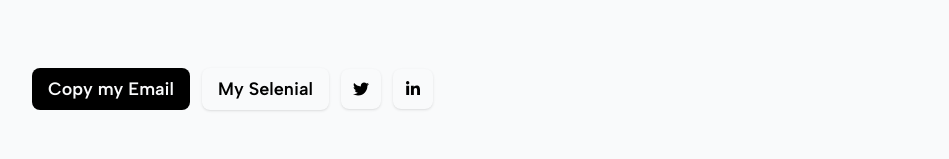
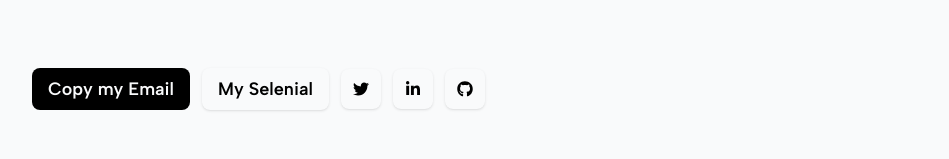
Before and after one commit to svnrnns/portfolio, a Vue app: page / in a window 1280 px wide. Shown: the part 532-691 px from the top of the page, without its empty margins (329-1278 px from the left). Built offline with nearby package versions, Linux system fonts and the light colour scheme.

Commit message:
fix: social links anchors now working properly

```diff
--- /dev/null
+++ b/src/components/iconics/GitHubIcon.vue
@@ -0,0 +1,10 @@
+<template>
+  <svg
+    xmlns="http://www.w3.org/2000/svg"
+    viewBox="0 0 496 512"
+  >
+    <path
+      d="M165.9 397.4c0 2-2.3 3.6-5.2 3.6-3.3 .3-5.6-1.3-5.6-3.6 0-2 2.3-3.6 5.2-3.6 3-.3 5.6 1.3 5.6 3.6zm-31.1-4.5c-.7 2 1.3 4.3 4.3 4.9 2.6 1 5.6 0 6.2-2s-1.3-4.3-4.3-5.2c-2.6-.7-5.5 .3-6.2 2.3zm44.2-1.7c-2.9 .7-4.9 2.6-4.6 4.9 .3 2 2.9 3.3 5.9 2.6 2.9-.7 4.9-2.6 4.6-4.6-.3-1.9-3-3.2-5.9-2.9zM244.8 8C106.1 8 0 113.3 0 252c0 110.9 69.8 205.8 169.5 239.2 12.8 2.3 17.3-5.6 17.3-12.1 0-6.2-.3-40.4-.3-61.4 0 0-70 15-84.7-29.8 0 0-11.4-29.1-27.8-36.6 0 0-22.9-15.7 1.6-15.4 0 0 24.9 2 38.6 25.8 21.9 38.6 58.6 27.5 72.9 20.9 2.3-16 8.8-27.1 16-33.7-55.9-6.2-112.3-14.3-112.3-110.5 0-27.5 7.6-41.3 23.6-58.9-2.6-6.5-11.1-33.3 2.6-67.9 20.9-6.5 69 27 69 27 20-5.6 41.5-8.5 62.8-8.5s42.8 2.9 62.8 8.5c0 0 48.1-33.6 69-27 13.7 34.7 5.2 61.4 2.6 67.9 16 17.7 25.8 31.5 25.8 58.9 0 96.5-58.9 104.2-114.8 110.5 9.2 7.9 17 22.9 17 46.4 0 33.7-.3 75.4-.3 83.6 0 6.5 4.6 14.4 17.3 12.1C428.2 457.8 496 362.9 496 252 496 113.3 383.5 8 244.8 8zM97.2 352.9c-1.3 1-1 3.3 .7 5.2 1.6 1.6 3.9 2.3 5.2 1 1.3-1 1-3.3-.7-5.2-1.6-1.6-3.9-2.3-5.2-1zm-10.8-8.1c-.7 1.3 .3 2.9 2.3 3.9 1.6 1 3.6 .7 4.3-.7 .7-1.3-.3-2.9-2.3-3.9-2-.6-3.6-.3-4.3 .7zm32.4 35.6c-1.6 1.3-1 4.3 1.3 6.2 2.3 2.3 5.2 2.6 6.5 1 1.3-1.3 .7-4.3-1.3-6.2-2.2-2.3-5.2-2.6-6.5-1zm-11.4-14.7c-1.6 1-1.6 3.6 0 5.9 1.6 2.3 4.3 3.3 5.6 2.3 1.6-1.3 1.6-3.9 0-6.2-1.4-2.3-4-3.3-5.6-2z"
+    />
+  </svg>
+</template>
--- a/src/views/home/HomeIntro.vue
+++ b/src/views/home/HomeIntro.vue
@@ -33,11 +33,17 @@
         >
           <TwitterIcon class="size-4 fill-heading" />
         </a>
-        <a class="sub-btn-icon">
-          <LinkedinInIcon
-            class="size-4 fill-heading"
-            href="https://www.linkedin.com/in/svnrnns/"
-          />
+        <a
+          class="sub-btn-icon"
+          href="https://www.linkedin.com/in/svnrnns/"
+        >
+          <LinkedinInIcon class="size-4 fill-heading" />
+        </a>
+        <a
+          class="sub-btn-icon"
+          href="https://www.github.com/svnrnns/"
+        >
+          <GitHubIcon class="size-4 fill-heading" />
         </a>
       </div>
     </div>
@@ -47,5 +53,7 @@
 <script setup>
 import TwitterIcon from '@/components/iconics/TwitterIcon.vue';
 import LinkedinInIcon from '@/components/iconics/LinkedinInIcon.vue';
+import GitHubIcon from '@/components/iconics/GitHubIcon.vue';
+
 import CopyTextButton from '@/components/CopyTextButton.vue';
 </script>
```
Also changed, not shown: public/favicon.png.
